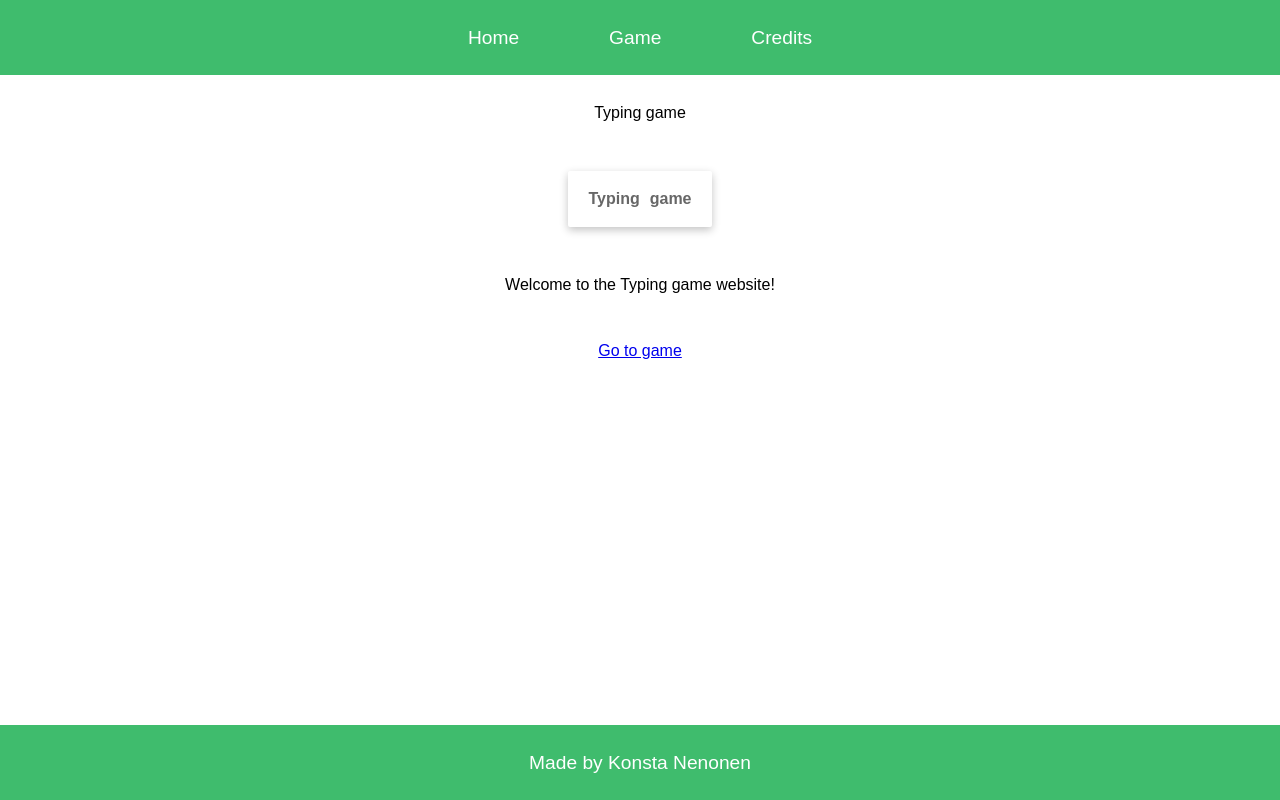
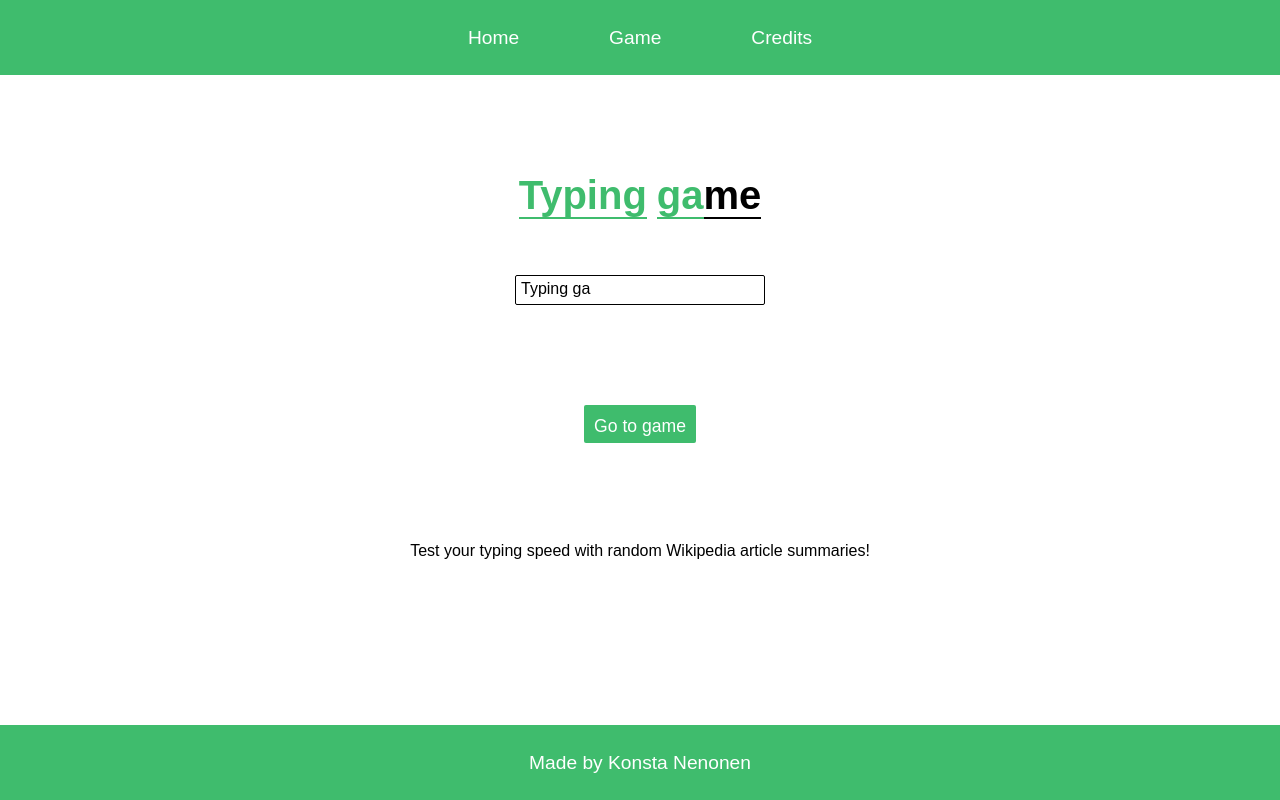
Before and after one commit to Konstanenonen/typing-game, a React (Create React App) app: page / in a window 1280 px wide. Built offline with nearby package versions, Linux system fonts and the light colour scheme.

Commit message:
Added content and styling to Home page

```diff
--- a/src/components/Button.tsx
+++ b/src/components/Button.tsx
@@ -2,13 +2,13 @@ import React from 'react';
 import styles from './Button.module.scss';
 
 interface ButtonProps {
-  text: string;
+  children: React.ReactNode;
 }
 
-function Button({ text }: ButtonProps) {
+function Button({ children }: ButtonProps) {
   return (
     <button className={styles.button} type="button">
-      {text}
+      {children}
     </button>
   );
 }
--- a/src/routes/home.module.scss
+++ b/src/routes/home.module.scss
@@ -5,5 +5,35 @@
   flex-direction: column;
   align-items: center;
   padding: 30px;
-  gap: 50px;
+  gap: 100px;
 }
+
+.titleArea {
+  margin-top: 50px;
+  display: flex;
+  flex-direction: column;
+  align-items: center;
+  gap: 60px
+}
+
+.title {
+  display: flex;
+  gap: 10px;
+  font-size: 2.5rem;
+  margin-top: 20px;
+  font-weight: bold;
+}
+
+.textBox {
+  border: 1px solid black;
+  border-radius: 2px;
+  padding: 5px;
+  width: 250px;
+  height: 30px;
+}
+
+.link {
+  color: white;
+  font-size: 1.1rem;
+  text-decoration: none;
+}
--- a/src/routes/home.tsx
+++ b/src/routes/home.tsx
@@ -1,18 +1,70 @@
-import React from 'react';
+import React, { useEffect, useState } from 'react';
 import { Link } from 'react-router-dom';
-import WordArea from '../components/WordArea';
+import ActiveWord from '../components/ActiveWord';
+import Button from '../components/Button';
 import styles from './home.module.scss';
 
 function Home() {
+  const [input, setInput] = useState('');
+  const [input2, setInput2] = useState('');
+
+  useEffect(() => {
+    setTimeout(() => {
+      setInput('T');
+    }, 500);
+    setTimeout(() => {
+      setInput('Ty');
+    }, 1000);
+    setTimeout(() => {
+      setInput('Typ');
+    }, 1500);
+    setTimeout(() => {
+      setInput('Typo');
+    }, 2000);
+    setTimeout(() => {
+      setInput('Typ');
+    }, 2500);
+    setTimeout(() => {
+      setInput('Typi');
+    }, 3000);
+    setTimeout(() => {
+      setInput('Typin');
+    }, 3500);
+    setTimeout(() => {
+      setInput('Typing');
+    }, 4000);
+
+    setTimeout(() => {
+      setInput2('g');
+    }, 4500);
+    setTimeout(() => {
+      setInput2('ga');
+    }, 5000);
+    setTimeout(() => {
+      setInput2('gam');
+    }, 5500);
+    setTimeout(() => {
+      setInput2('game');
+    }, 6000);
+  }, []);
+
   return (
     <div className={styles.container}>
-      <h1>Typing game</h1>
-      <WordArea
-        loaded
-        wordElements={[<span>Typing</span>, <span>game</span>]}
-      />
-      <p>Welcome to the Typing game website!</p>
-      <Link to="/game">Go to game</Link>
+      <div className={styles.titleArea}>
+        <div className={styles.title}>
+          <ActiveWord correctWord="Typing" inputWord={input} />
+          <ActiveWord correctWord="game" inputWord={input2} />
+        </div>
+        <p className={styles.textBox}>
+          {input} {input2}
+        </p>
+      </div>
+      <Button>
+        <Link className={styles.link} to="/game">
+          Go to game
+        </Link>
+      </Button>
+      <p>Test your typing speed with random Wikipedia article summaries!</p>
     </div>
   );
 }
```
